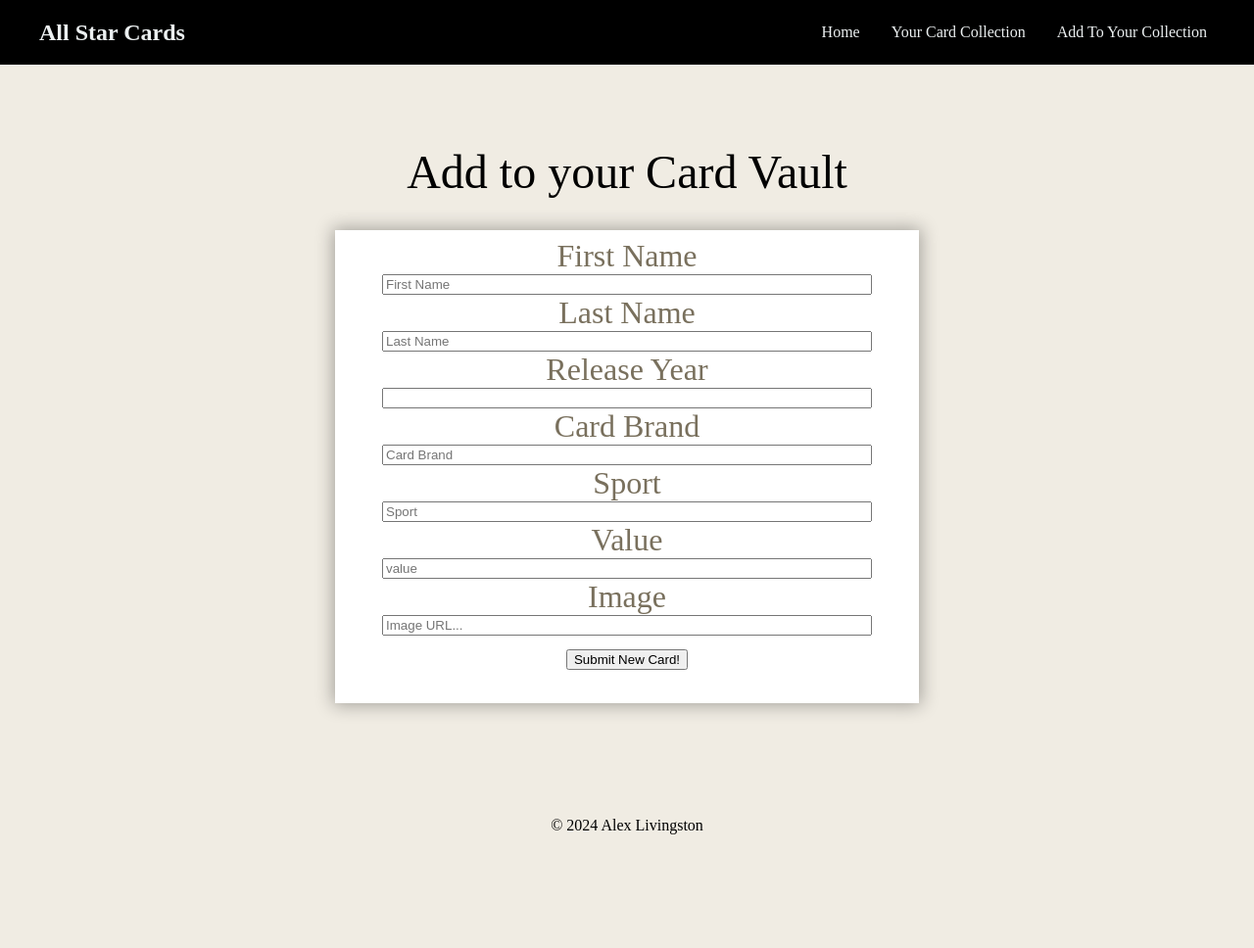
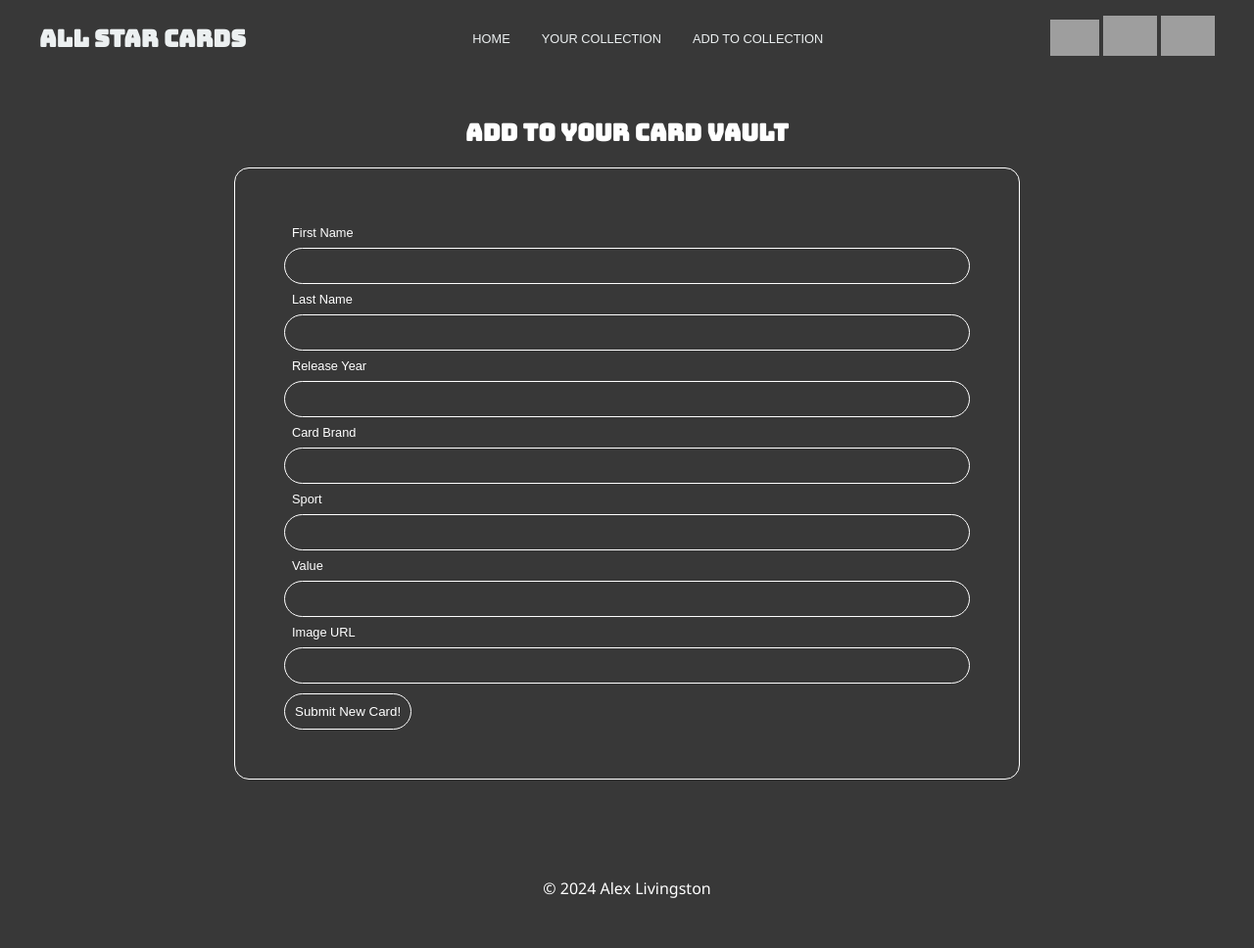
Before and after one commit to aslivingston/all-star-cards, a PHP site: page /addCard.php in a window 1280 px wide. Shown: the whole page at 98% size. Before the commit the page ends 852 px from the top, so only its background shows below. Run offline with PHP 8.4, Linux system fonts and the light colour scheme; grey boxes are pictures that could not be loaded.

Commit message:
styling for the add card page updated

```diff
--- /dev/null
+++ b/add.css
@@ -0,0 +1,165 @@
+body {
+    font-family: 'Segoe UI', Tahoma, Geneva, Verdana, sans-serif;
+    background-color: #383838;
+    margin: 0;
+}
+
+nav {
+    background-color: #383838;
+    color: #ecf0f1;
+    position: fixed;
+    width: 100%;
+    /*font-family: ;*/
+}
+
+.nav-container {
+    max-width: 1200px;
+    margin: 0 auto;
+    padding: 1rem;
+    display: flex;
+    justify-content: space-between;
+    align-items: center;
+}
+
+.logo {
+    font-size: 1.5rem;
+    font-weight: bold;
+    color: #ecf0f1;
+    text-decoration: none;
+    font-family: "Bungee", sans-serif;
+}
+
+.nav-links {
+    display: flex;
+    gap: 1rem;
+}
+
+.nav-links a {
+    color: #ecf0f1;
+    text-decoration: none;
+    padding: 0.5rem;
+    transition: color 0.3s;
+    font-family: Avenir, sans-serif;
+    font-size: 0.8rem;
+}
+
+.nav-links a:hover {
+    color: #000000;
+}
+
+.sport-logo-nfl {
+    width: 50px;
+    max-height: 50px;
+    object-fit: contain;
+}
+
+.sport-logo-nba {
+    width: 55px;
+    max-height: 55px;
+    object-fit: contain;
+}
+
+.sport-logo-mlb {
+    width: 55px;
+    max-height: 55px;
+    object-fit: contain;
+}
+
+h1 {
+    color: #fff;
+    max-width: 1500px;
+    margin: 0 auto;
+    padding: 20px;
+    font-family: "Bungee", sans-serif;
+}
+
+.heading {
+    font-size: 3rem;
+    max-width: 1500px;
+    margin: 0 auto;
+    padding-left: 100px;
+    padding-top: 200px;
+}
+
+.submit {
+    padding: 100px;
+}
+
+.addTitle {
+    color: #fff;
+    max-width: 1500px;
+    margin: 0 auto;
+    padding: 20px;
+    font-family: "Bungee", sans-serif;
+    font-size: 1.5rem;
+    text-align: center;
+}
+
+.addForm {
+    display: flex;
+    flex-direction: column;
+    width: 700px;
+    background-color: #383838;
+    color: #fff;
+    margin: 0 auto;
+    border: 1px solid #fff;
+    border-radius: 15px;
+    padding: 50px;
+}
+
+label {
+    color: #fff;
+    padding: 0.5rem;
+    transition: color 0.3s;
+    font-family: Avenir, sans-serif;
+    font-size: 0.8rem;
+    text-align: left;
+}
+
+.addInput {
+    background-color: #383838;
+    color: #fff;
+    border: 1px solid #fff;
+    border-radius: 20px;
+    padding: 10px;
+}
+
+.submitButton {
+    background-color: #383838;
+    color: #fff;
+    padding: 10px;
+    border: 1px solid #fff;
+    border-radius: 20px;
+    margin-top: 10px;
+    transition: all 0.3s;
+}
+
+.submitButton:hover {
+    color: #383838;
+    background-color: #fff;
+}
+
+footer {
+    color: #fff;
+    text-align: center;
+    padding-bottom: 50px;
+}
+
+@media only screen and (max-width: 1000px) {
+    .submitTitle {
+
+    }
+
+    .addForm{
+        display: flex;
+        flex-direction: column;
+        text-align: center;
+        font-size: x-large;
+        width: fit-content;
+        box-shadow: 0px 0px 17px 2px rgba(0,0,0,0.32);
+        background-color: white;
+        margin-top: 1rem;
+        color: #79705D;
+    }
+
+}
--- a/addCard.php
+++ b/addCard.php
@@ -11,113 +11,13 @@ $cardModel = new CardModel($db);
 <!DOCTYPE html>
 <html lang='en'>
 <head>
-    <title>Submit a Card</title>
+    <title>All Star Cards</title>
     <link rel="icon" type="image/x-icon" href="images/favIconFinal.png">
-    <style>
-        body{
-            background-color: #F0ECE3;
-            display: flex;
-            flex-direction: column;
-            align-items: center;
-            margin: 0;
-        }
+    <link rel="stylesheet" href="add.css"/>
+    <link rel="preconnect" href="https://fonts.googleapis.com">
+    <link rel="preconnect" href="https://fonts.gstatic.com" crossorigin>
+    <link href="https://fonts.googleapis.com/css2?family=Bungee&display=swap" rel="stylesheet">
 
-        nav {
-            background-color: #000;
-            color: #ecf0f1;
-            position: fixed;
-            width: 100%;
-        }
-
-        .nav-container {
-            max-width: 1200px;
-            margin: 0 auto;
-            padding: 1rem;
-            display: flex;
-            justify-content: space-between;
-            align-items: center;
-        }
-
-        .logo {
-            font-size: 1.5rem;
-            font-weight: bold;
-            color: #ecf0f1;
-            text-decoration: none;
-        }
-
-        .nav-links {
-            display: flex;
-            gap: 1rem;
-        }
-
-        .nav-links a {
-            color: #ecf0f1;
-            text-decoration: none;
-            padding: 0.5rem;
-            transition: color 0.3s;
-        }
-
-        .nav-links a:hover {
-            color: #3498db;
-        }
-
-        .submit {
-            padding: 100px;
-        }
-
-        .submitTitle{
-            font-size: xxx-large;
-            text-align: center;
-        }
-
-        .addForm2{
-            display: flex;
-            flex-direction: column;
-            text-align: center;
-            font-size: xx-large;
-            width: 500px;
-            box-shadow: 0px 0px 17px 2px rgba(0,0,0,0.32);
-            background-color: white;
-            padding-top: 0.5rem;
-            padding-right: 3rem;
-            padding-left: 3rem;
-            padding-bottom: 2rem;
-            margin-top: -1rem;
-            color: #79705D;
-        }
-
-
-        button{
-
-        }
-
-        button:hover {
-
-        }
-
-        @media only screen and (max-width: 1000px) {
-            .submitTitle {
-
-            }
-
-            .addForm2{
-                display: flex;
-                flex-direction: column;
-                text-align: center;
-                font-size: x-large;
-                width: fit-content;
-                box-shadow: 0px 0px 17px 2px rgba(0,0,0,0.32);
-                background-color: white;
-                padding-top: 0.5rem;
-                padding-right: 3rem;
-                padding-left: 3rem;
-                padding-bottom: 2rem;
-                margin-top: 1rem;
-                color: #79705D;
-            }
-
-        }
-    </style>
 </head>
 
 <body>
@@ -126,40 +26,45 @@ $cardModel = new CardModel($db);
     <div class="nav-container">
         <a href="#" class="logo">All Star Cards</a>
         <div class="nav-links">
-            <a href="index.php">Home</a>
-            <a href="index.php">Your Card Collection</a>
-            <a href="addCard.php">Add To Your Collection</a>
+            <a href="index.php">HOME</a>
+            <a href="index.php">YOUR COLLECTION</a>
+            <a href="addCard.php">ADD TO COLLECTION</a>
+        </div>
+        <div>
+            <img class="sport-logo-nfl" src="https://cdn.freebiesupply.com/logos/large/2x/nfl-1-logo-black-and-white.png">
+            <img class="sport-logo-nba" src="https://images.purevpn-tools.com/public/images/NBA-right-Image.png">
+            <img class="sport-logo-mlb" src="https://weareninetytwo.com/wp-content/uploads/2023/01/major-league-baseball-our-work-ninety-two.png">
         </div>
     </div>
 </nav>
 
 <div class="submit">
-    <p class="submitTitle">Add to your Card Vault</p>
+    <h2 class="addTitle">Add to your Card Vault</h2>
 
-    <form class="addForm2" method="post">
+    <form class="addForm" method="post">
         <label for="first_name">First Name</label>
-        <input class="addInput" type="text" id="first_name" name="first_name" placeholder="First Name">
+        <input class="addInput" type="text" id="first_name" name="first_name">
 
         <label for="last_name">Last Name</label>
-        <input class="addInput" type="text" id="last_name" name="last_name" placeholder="Last Name">
+        <input class="addInput" type="text" id="last_name" name="last_name">
 
         <label for="release_year">Release Year</label>
         <input class="addInput" type="text" id="release_year" name="release_year">
 
         <label for="brand">Card Brand</label>
-        <input class="addInput" type="text" id="brand" name="brand" placeholder="Card Brand">
+        <input class="addInput" type="text" id="brand" name="brand">
 
         <label for="sport">Sport</label>
-        <input class="addInput" type="text" id="sport" name="sport" placeholder="Sport">
+        <input class="addInput" type="text" id="sport" name="sport">
 
         <label for="Value">Value</label>
-        <input class="addInput" type="number" id="value" name="value" placeholder="value">
+        <input class="addInput" type="number" id="value" name="value">
 
-        <label for="image">Image</label>
-        <input class="addInput" type="text" id="image" name="img_link" placeholder="Image URL...">
+        <label for="image">Image URL</label>
+        <input class="addInput" type="text" id="image" name="img_link">
 
         <div class="buttonPosition">
-            <input type="submit" name="submit" value="Submit New Card!">
+            <input class="submitButton" type="submit" name="submit" value="Submit New Card!">
         </div>
     </form>
 
@@ -197,26 +102,6 @@ if (isset($_POST['submit'])) {
     $cardModel->registerCard($first_name, $last_name, $release_year, $brand, $sport, $value, $img_link);
     $message = true;
 
-//    if (!isset($_POST["brand"]) || $_POST["brand"] == "") {
-//        $message = false;
-//        echo 'You need to include a brand';
-//        echo '<br>';
-//    }
-//    if (!isset($_POST["sport"]) || $_POST["sport"] == "") {
-//        $message = false;
-//        echo 'You need to include a sport category';
-//        echo '<br>';
-//    }
-//    if (!isset($_POST["value"]) || $_POST["value"] == 0) {
-//        $message = false;
-//        echo 'You need to include a value';
-//        echo '<br>';
-//    }
-//    if (!isset($_POST["img_link"]) || $_POST["img_link"] == "") {
-//        $message = false;
-//        echo 'You need to include an image link';
-//        echo '<br>';
-//    }
 
     if($message === false)
     {
@@ -230,5 +115,5 @@ if (isset($_POST['submit'])) {
 }
 ?>
 
-<p>&#169 2024 Alex Livingston</p>
+<footer>&#169 2024 Alex Livingston</footer>
 </body>
```
Also changed, not shown: index.php (+17 -10 lines), indexstylesheet.css (renamed from stylesheet.css, +67 -9 lines), src/cardViewHandler.php (+22 -3 lines).
